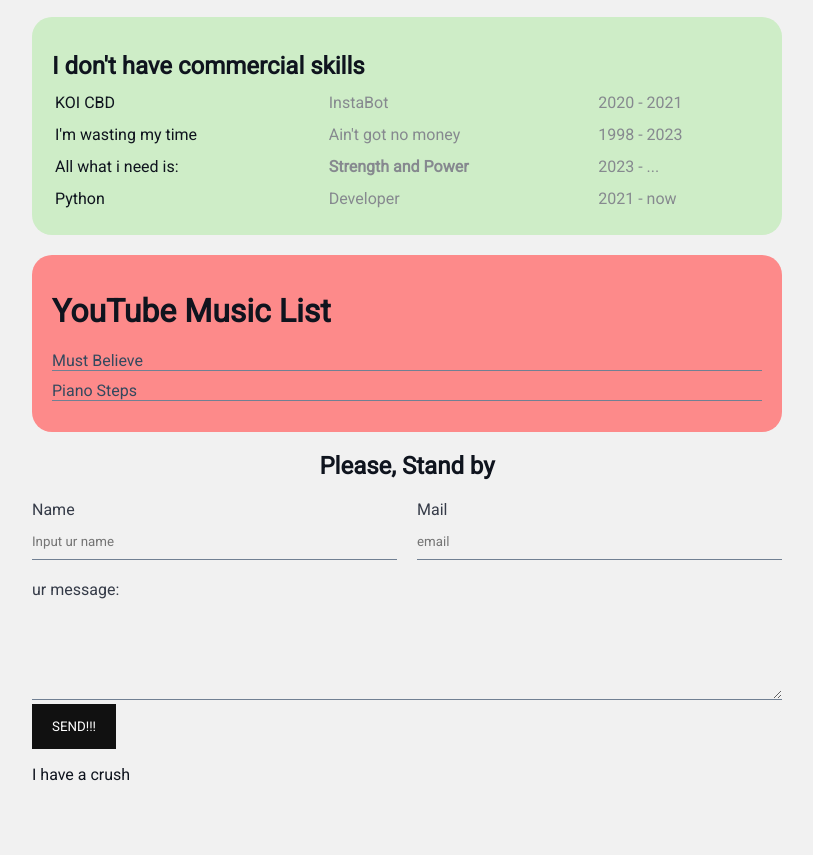
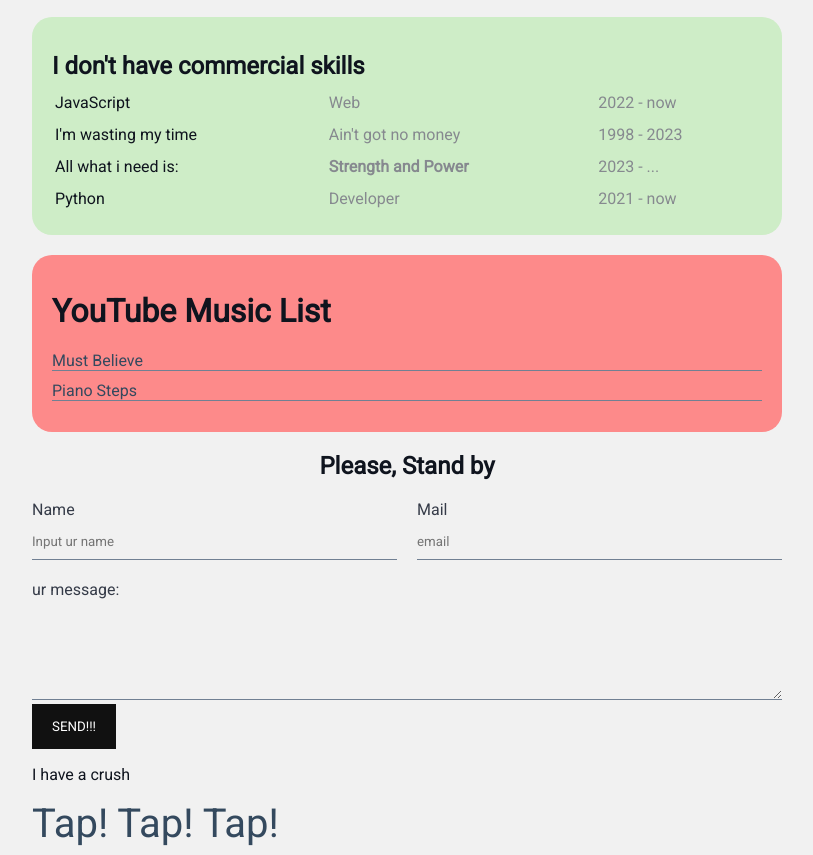
Before and after one commit to TonyHeiser/css_practice, a plain HTML site: page index.html in a window 1280 px wide. Shown: the part 728-1583 px from the top of the page, without its empty margins (233-1046 px from the left). Before the commit the page ends 1528 px from the top, so only its background shows below. Drawn offline with Linux system fonts and the light colour scheme.

Commit message:
Final_maybe
One more html file

```diff
--- a/index.html
+++ b/index.html
@@ -21,8 +21,6 @@
 
         <h4>Social</h4>
 
-        <a href="https://discord.gg/9bjpZW83" target="_blank">Discord</a>
-        |
         <a href="https://www.instagram.com/nuts42o/" target="_blank">InstaGram</a>
         |
         <a href="https://www.youtube.com/channel/UCQw-G8m-NtQsSWPl_pvOjrg" target="_blank">YouTube</a>
@@ -45,9 +43,9 @@
       <h2>I don't have commercial skills</h2>
       <table class="table">
         <tr>
-          <td>KOI CBD</td>
-          <td>InstaBot</td>
-          <td>2020 - 2021</td>
+          <td>JavaScript</td>
+          <td>Web</td>
+          <td>2022 - now</td>
         </tr>
         <tr>
           <td>I'm wasting my time</td>
@@ -107,13 +105,9 @@
       </div>
     </div>
 
-    <!-- <div class="box-model">
-      <div></div>
-      <div></div>
-      <div></div>
-      <div></div>
+    <div class="linkhub">
+      <a href="index2.html" target="_blank">Tap! Tap! Tap!</a>
     </div>
-    <div style="margin-bottom: 500px"></div> -->
 
   </div>
 </body>
--- /dev/null
+++ b/style2.css
@@ -0,0 +1,31 @@
+html {
+  height: 100%;
+}
+
+body {
+  background: #000;
+  color: #fff;
+  margin: 0;
+  min-height: 100%;
+  height: 100%;
+  position: relative;
+}
+
+.hub {
+  display: block;
+  font-family: sans-serif;
+  font-weight: bold;
+  font-size: 9vw;
+  position: absolute;
+  top: 50%;
+  left: 50%;
+  transform: translate(-50%, -50%);
+}
+
+.hub span:nth-child(2) {
+  background: #ff9900;
+  color: #000;
+  border-radius: 1vw;
+  padding: 0 1vw 1vw 1vw;
+  display: inline-block;
+}
--- a/styles.css
+++ b/styles.css
@@ -204,6 +204,10 @@ a:visited {
   opacity: 0.9;
 }
 
+.linkhub a{
+  font-size: 40px;
+}
+
 /* .position {
   position: relative;
   border: 4px solid black;
```
Also changed, not shown: index2.html (added, +16 -0 lines).
